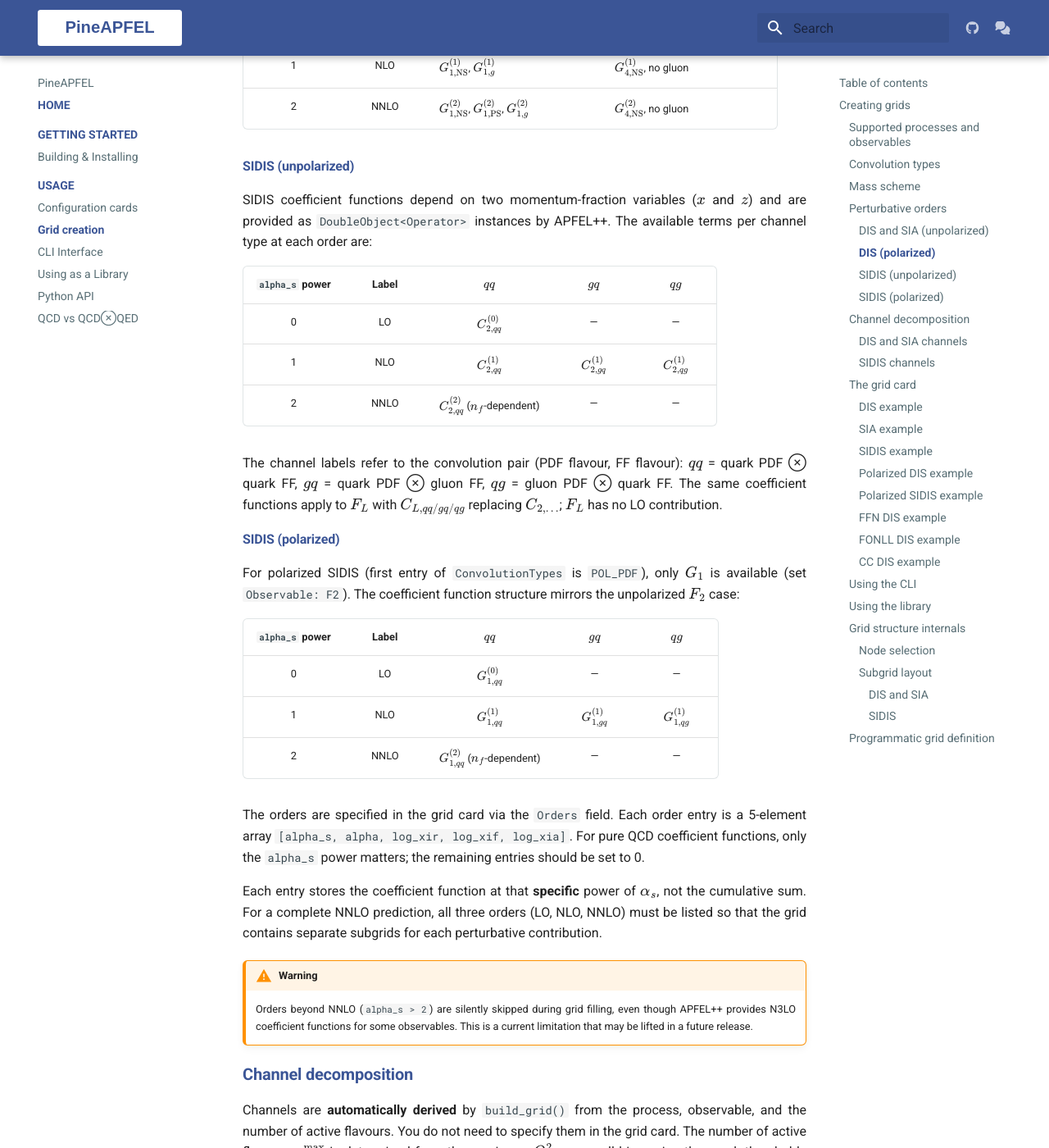
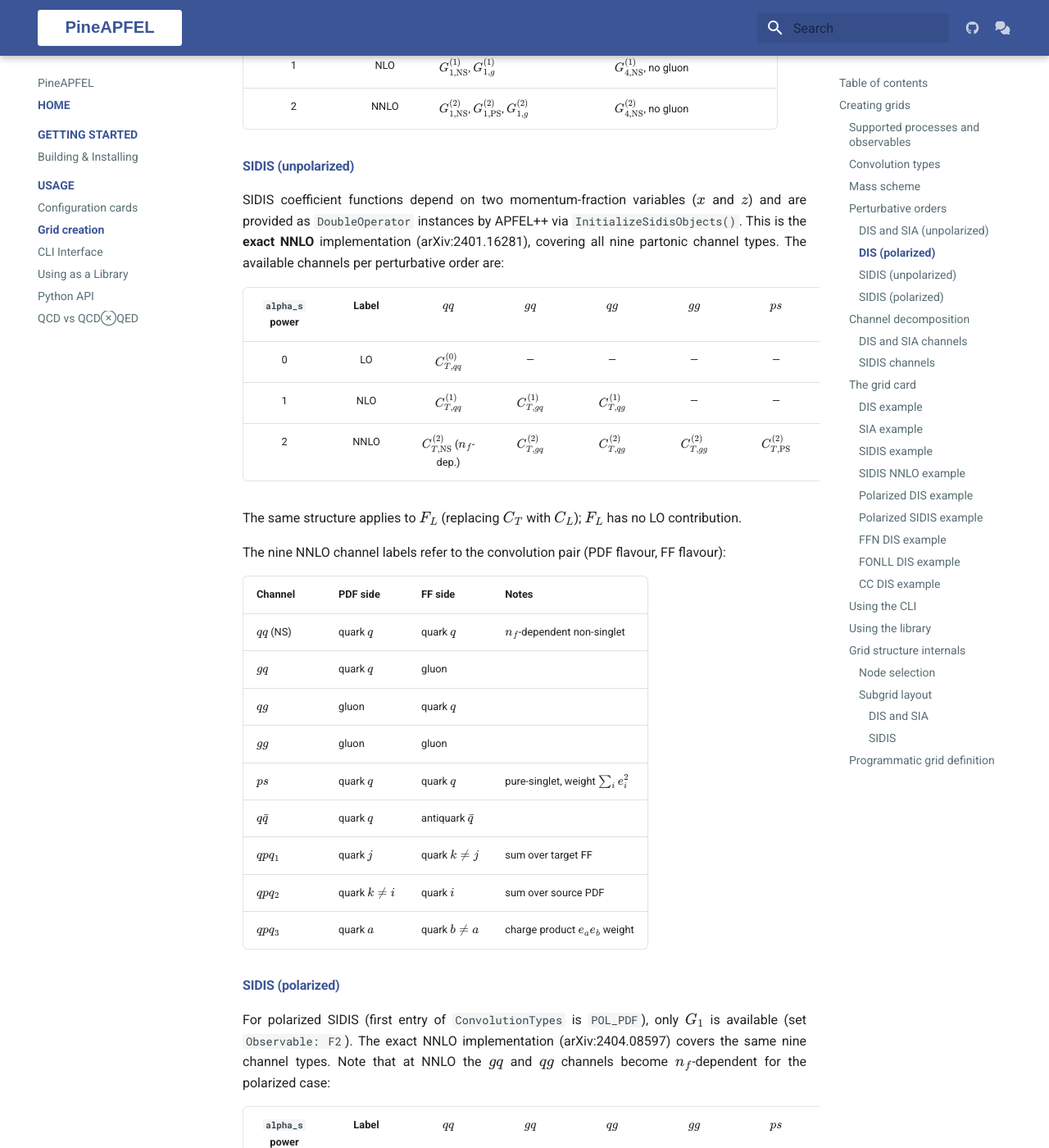
Before and after one commit to QCDLab/PineAPFEL, an MkDocs documentation site: the page built from docs/grid-creation.md, in a window 1280 px wide and 1400 px high, scrolled down 3464 px. Shown: the whole window at 82% size. Built offline with MkDocs 1.6.1 and Material for MkDocs 9.7.7, drawn with Linux system fonts in a browser that asks for light colours; some of the changed text lies outside the part shown.

Commit message:
Updat the documentation about SIDIS

````diff
--- a/docs/grid-creation.md
+++ b/docs/grid-creation.md
@@ -29,12 +29,12 @@ The `build_grid()` function currently supports the following combinations:
 | SIA | \(F_2\) | NC | `InitializeF2NCObjectsZMT` | ZM only |
 | SIA | \(F_L\) | NC | `InitializeFLNCObjectsZMT` | ZM only |
 | SIA | \(F_3\) | NC | `InitializeF3NCObjectsZMT` | ZM only |
-| SIDIS | \(F_2\) | NC | `InitializeSIDIS` | ZM only |
-| SIDIS | \(F_L\) | NC | `InitializeSIDIS` | ZM only |
+| SIDIS | \(F_T\) | NC | `InitializeSidisObjects` | ZM only |
+| SIDIS | \(F_L\) | NC | `InitializeSidisObjects` | ZM only |
 | DIS (polarized) | \(g_1\) | NC | `Initializeg1NCObjectsZM` | ZM only |
 | DIS (polarized) | \(g_L\) | NC | `InitializegLNCObjectsZM` | ZM only |
 | DIS (polarized) | \(g_4\) | NC | `Initializeg4NCObjectsZM` | ZM only |
-| SIDIS (polarized) | \(G_1\) | NC | `InitializeSIDISpol` | ZM only |
+| SIDIS (polarized) | \(G_1\) | NC | `InitializeSidisObjects` | ZM only |
 
 Polarized grids are selected by setting `Polarized: true` in the grid card. The
 `Observable` field retains its unpolarized name (`F2`, `FL`, `F3`) and is interpreted
@@ -113,31 +113,45 @@ are selected instead. The available coefficient functions mirror the unpolarized
 #### SIDIS (unpolarized)
 
 SIDIS coefficient functions depend on two momentum-fraction variables (\(x\) and \(z\)) and are
-provided as `DoubleObject<Operator>` instances by APFEL++. The available terms per channel type
-at each order are:
+provided as `DoubleOperator` instances by APFEL++ via `InitializeSidisObjects()`. This is the
+**exact NNLO** implementation (arXiv:2401.16281), covering all nine partonic channel types.
+The available channels per perturbative order are:
 
-| `alpha_s` power | Label | \(qq\) | \(gq\) | \(qg\) |
-|:-:|:--:|:--:|:--:|:--:|
-| 0 | LO | \(C_{2,qq}^{(0)}\) | — | — |
-| 1 | NLO | \(C_{2,qq}^{(1)}\) | \(C_{2,gq}^{(1)}\) | \(C_{2,qg}^{(1)}\) |
-| 2 | NNLO | \(C_{2,qq}^{(2)}\) (\(n_f\)-dependent) | — | — |
+| `alpha_s` power | Label | \(qq\) | \(gq\) | \(qg\) | \(gg\) | \(ps\) | \(q\bar{q}\) | \(qpq\) |
+|:-:|:--:|:--:|:--:|:--:|:--:|:--:|:--:|:--:|
+| 0 | LO | \(C_{T,qq}^{(0)}\) | — | — | — | — | — | — |
+| 1 | NLO | \(C_{T,qq}^{(1)}\) | \(C_{T,gq}^{(1)}\) | \(C_{T,qg}^{(1)}\) | — | — | — | — |
+| 2 | NNLO | \(C_{T,\mathrm{NS}}^{(2)}\) (\(n_f\)-dep.) | \(C_{T,gq}^{(2)}\) | \(C_{T,qg}^{(2)}\) | \(C_{T,gg}^{(2)}\) | \(C_{T,\mathrm{PS}}^{(2)}\) | \(C_{T,q\bar{q}}^{(2)}\) | \(C_{T,qpq_{1,2,3}}^{(2)}\) |
 
-The channel labels refer to the convolution pair (PDF flavour, FF flavour):
-\(qq\) = quark PDF ⊗ quark FF, \(gq\) = quark PDF ⊗ gluon FF,
-\(qg\) = gluon PDF ⊗ quark FF. The same coefficient functions apply to \(F_L\)
-with \(C_{L,qq/gq/qg}\) replacing \(C_{2,\ldots}\); \(F_L\) has no LO contribution.
+The same structure applies to \(F_L\) (replacing \(C_T\) with \(C_L\)); \(F_L\) has no LO
+contribution.
+
+The nine NNLO channel labels refer to the convolution pair (PDF flavour, FF flavour):
+
+| Channel | PDF side | FF side | Notes |
+|---------|----------|---------|-------|
+| \(qq\) (NS) | quark \(q\) | quark \(q\) | \(n_f\)-dependent non-singlet |
+| \(gq\) | quark \(q\) | gluon | |
+| \(qg\) | gluon | quark \(q\) | |
+| \(gg\) | gluon | gluon | |
+| \(ps\) | quark \(q\) | quark \(q\) | pure-singlet, weight \(\sum_i e_i^2\) |
+| \(q\bar{q}\) | quark \(q\) | antiquark \(\bar{q}\) | |
+| \(qpq_1\) | quark \(j\) | quark \(k \neq j\) | sum over target FF |
+| \(qpq_2\) | quark \(k \neq i\) | quark \(i\) | sum over source PDF |
+| \(qpq_3\) | quark \(a\) | quark \(b \neq a\) | charge product \(e_a e_b\) weight |
 
 #### SIDIS (polarized)
 
 For polarized SIDIS (first entry of `ConvolutionTypes` is `POL_PDF`), only \(G_1\) is
-available (set `Observable: F2`). The coefficient function structure mirrors the unpolarized
-\(F_2\) case:
+available (set `Observable: F2`). The exact NNLO implementation (arXiv:2404.08597) covers
+the same nine channel types. Note that at NNLO the \(gq\) and \(qg\) channels become
+\(n_f\)-dependent for the polarized case:
 
-| `alpha_s` power | Label | \(qq\) | \(gq\) | \(qg\) |
-|:-:|:--:|:--:|:--:|:--:|
-| 0 | LO | \(G_{1,qq}^{(0)}\) | — | — |
-| 1 | NLO | \(G_{1,qq}^{(1)}\) | \(G_{1,gq}^{(1)}\) | \(G_{1,qg}^{(1)}\) |
-| 2 | NNLO | \(G_{1,qq}^{(2)}\) (\(n_f\)-dependent) | — | — |
+| `alpha_s` power | Label | \(qq\) | \(gq\) | \(qg\) | \(gg\) | \(ps\) | \(q\bar{q}\) | \(qpq\) |
+|:-:|:--:|:--:|:--:|:--:|:--:|:--:|:--:|:--:|
+| 0 | LO | \(G_{1,qq}^{(0)}\) | — | — | — | — | — | — |
+| 1 | NLO | \(G_{1,qq}^{(1)}\) | \(G_{1,gq}^{(1)}\) | \(G_{1,qg}^{(1)}\) | — | — | — | — |
+| 2 | NNLO | \(G_{1,\mathrm{NS}}^{(2)}\) (\(n_f\)-dep.) | \(G_{1,gq}^{(2)}\) (\(n_f\)-dep.) | \(G_{1,qg}^{(2)}\) (\(n_f\)-dep.) | \(G_{1,gg}^{(2)}\) | \(G_{1,\mathrm{PS}}^{(2)}\) | \(G_{1,q\bar{q}}^{(2)}\) | \(G_{1,qpq_{1,2,3}}^{(2)}\) |
 
 The orders are specified in the grid card via the `Orders` field. Each order entry is a
 5-element array `[alpha_s, alpha, log_xir, log_xif, log_xia]`. For pure QCD coefficient
@@ -226,8 +240,10 @@ channel weighted by \(e_{q_h}^2\).
 #### SIDIS channels
 
 SIDIS grids carry **two convolutions** (PDF ⊗ FF), so each channel entry specifies a pair of
-PIDs rather than a single one. Three channel types are generated per active quark
-\(q = 1, \ldots, n_{f}^{\mathrm{max}}\):
+PIDs rather than a single one. The complete set of channel types depends on the perturbative
+order requested.
+
+**LO and NLO** (3 types × \(n_f\) quarks):
 
 | Channel type | PIDs | Factors | Description |
 |---|---|:---:|---|
@@ -235,11 +251,29 @@ PIDs rather than a single one. Three channel types are generated per active quar
 | \(gq\) | `[[q, 21], [-q, 21]]` | `[1.0, 1.0]` | Quark PDF ⊗ gluon FF |
 | \(qg\) | `[[21, q], [21, -q]]` | `[1.0, 1.0]` | Gluon PDF ⊗ quark FF |
 
-The channel ordering in the grid is `qq`, `gq`, `qg` for quark 1, then `qq`, `gq`, `qg`
-for quark 2, and so on. With 5 active flavours this gives 15 channels in total.
+**Additional NNLO-only channels** (shared across all quarks):
 
-The electroweak weight \(e_q^2\) is applied per-quark directly to the subgrid values
-during filling; the channel PIDs themselves are charge-neutral in the grid card.
+| Channel type | PIDs | Factors | Description |
+|---|---|:---:|---|
+| \(gg\) | `[[21, 21]]` | `[1.0]` | Gluon PDF ⊗ gluon FF; weight \(\sum_i e_i^2\) |
+| \(ps\) (per quark \(q\)) | `[[q, q], [-q, -q]]` | `[1.0, 1.0]` | Pure-singlet; weight \(\sum_i e_i^2\) |
+| \(q\bar{q}\) (per quark \(q\)) | `[[q, -q], [-q, q]]` | `[1.0, 1.0]` | Quark PDF ⊗ antiquark FF |
+| \(qpq_1\) (per source \(j\)) | `[[j,k],[-j,k],[j,-k],[-j,-k]]` | `[1.0,...]` | Sum over \(k \neq j\); weight \(e_j^2\) |
+| \(qpq_2\) (per target \(i\)) | `[[k,i],[k,-i],[-k,i],[-k,-i]]` | `[1.0,...]` | Sum over \(k \neq i\); weight \(e_i^2\) |
+| \(qpq_3\) (per pair \(a \neq b\)) | `[[a,b],[-a,b],[a,-b],[-a,-b]]` | `[1.,-1.,-1.,1.]` | Weight \(e_a \cdot e_b\) (may be negative) |
+
+Channels are **always auto-derived** from \(n_f^{\mathrm{max}}\) regardless of the orders
+requested — the fill loop simply returns zero for channel–order combinations where no
+coefficient function exists (e.g. \(gg\) at LO or NLO).
+
+The channel ordering in the grid is: `qq`, `gq`, `qg` per quark (1…\(n_f\)), then `gg`,
+`ps` per quark, `qbq` per quark, `qpq1` per quark, `qpq2` per quark, and finally
+`qpq3` for each ordered pair \((a, b)\) with \(a \neq b\).
+With 3 active flavours this gives \(3 \times 3 + 1 + 3 + 3 + 3 + 3 + 6 = 22\) channels in total.
+
+The electroweak weight (\(e_q^2\), \(\sum_i e_i^2\), or \(e_a e_b\)) is applied per-channel
+directly to the subgrid values during filling; the channel PIDs themselves are charge-neutral
+in the grid card.
 
 !!! note
     The `Channels` field in the grid card is still accepted for backward compatibility,
@@ -403,7 +437,7 @@ Normalizations: [1.0, 1.0]
 
 #### SIDIS example
 
-A SIDIS \(F_2\) grid for proton→pion semi-inclusive production up to NLO. Bins are
+A SIDIS \(F_T\) grid for proton→pion semi-inclusive production up to NLO. Bins are
 three-dimensional \((Q^2, x, z)\) and two convolution types are required (PDF and FF):
 
 ```yaml
@@ -426,6 +460,42 @@ Bins:
 
 Normalizations: [1.0, 1.0]
 ```
+
+#### SIDIS NNLO example
+
+Adding NNLO extends the channel set from 3 per quark to 9 types (see
+[SIDIS channels](#sidis-channels)). Simply add the NNLO order entry — channels
+are auto-derived and all 9 NNLO channel types are filled automatically:
+
+```yaml
+Process: SIDIS
+Observable: F2
+Current: NC
+PidBasis: PDG
+HadronPids: [2212, 211]
+ConvolutionTypes: [UNPOL_PDF, UNPOL_FF]
+
+Orders:
+  - [0, 0, 0, 0, 0]   # LO
+  - [1, 0, 0, 0, 0]   # NLO
+  - [2, 0, 0, 0, 0]   # NNLO (exact, arXiv:2401.16281)
+
+Bins:
+  - lower: [10.0, 0.001, 0.2]
+    upper: [100.0, 0.01, 0.4]
+  - lower: [100.0, 0.01, 0.4]
+    upper: [1000.0, 0.1, 0.6]
+
+Normalizations: [1.0, 1.0]
+```
+
+!!! note
+    The NNLO SIDIS coefficient functions are computed exactly from the full 2D
+    `DoubleExpression` classes in APFEL++ via `InitializeSidisObjects()`. This replaces
+    the former approximated NNLO (non-singlet \(qq\) only, based on threshold
+    resummation). The exact implementation covers all nine partonic channels for both
+    the unpolarised \(F_T\)/\(F_L\) (arXiv:2401.16281) and the polarised \(G_1\)
+    (arXiv:2404.08597).
 
 #### Polarized DIS example
 
@@ -676,18 +746,20 @@ row-major order. The same APFEL++ joint grid is used for both the \(x\) (PDF) an
 node_values = [Q^2_0, ..., Q^2_{nq-1}, x_0, ..., x_{nx-1}, z_0, ..., z_{nz-1}]
 ```
 
-For each \(Q^2\) node and each `DoubleObject` term in the coefficient function,
-the \(x\)-distribution is evaluated at the bin's \(x\)-centre and the \(z\)-distribution
-at the bin's \(z\)-centre (both geometric means). The subgrid entry at `[iq, ix, iz]`
-is the outer product of these two distributions, weighted by \(e_q^2\) and the term
-coefficient:
+Each coefficient function is stored as a `DoubleOperator` — a full 2D kernel on the
+\((x, z)\) grid. For each \(Q^2\) node, the 2D operator is evaluated as a column at
+the bin's \((x, z)\) centre (geometric mean of the bin edges) using
+`eval_double_op_column()`, which applies 2D Lagrange interpolation weights. The
+subgrid entry at `[iq, ix, iz]` accumulates the weighted kernel:
 
 ```text
-subgrid[iq, ix, iz] = e_q^2 * sum_terms { c_term * K_x(x[ix]; x_centre) * K_z(z[iz]; z_centre) }
+subgrid[iq, ix, iz] = fill_weight * W(x[ix], z[iz]; x_centre, z_centre)
 ```
 
-where \(K_x\) and \(K_z\) are the APFEL++ distribution kernels in the \(x\) and \(z\)
-directions respectively.
+where `fill_weight` is the per-channel electroweak factor (\(e_q^2\), \(\sum_i e_i^2\),
+or \(e_a e_b\) depending on channel type) and \(W\) is the 2D interpolation kernel
+extracted from the `DoubleOperator`. This approach is used uniformly for all
+perturbative orders (LO, NLO, NNLO).
 
 ### Programmatic grid definition
 
@@ -727,12 +799,20 @@ auto channels = pineapfel::derive_channels(
     5);
 // Returns 6 channels: d+dbar, u+ubar, s+sbar, c+cbar, b+bbar, gluon
 
-// Derive channels for SIDIS F2 with 5 active flavours
+// Derive channels for SIDIS F2 with 5 active flavours (includes all NNLO types)
 auto sidis_channels = pineapfel::derive_channels(
     pineapfel::ProcessType::SIDIS,
     pineapfel::Observable::F2,
     pineapfel::Current::NC,
     pineapfel::CCSign::Plus,
     5);
-// Returns 15 channels: (qq, gq, qg) x 5 quarks
+// Returns 50 channels:
+//   15 LO/NLO  : (qq, gq, qg) x 5 quarks
+//    1 NNLO gg
+//    5 NNLO ps  (one per quark)
+//    5 NNLO qbq (one per quark)
+//    5 NNLO qpq1 (one per source quark)
+//    5 NNLO qpq2 (one per target quark)
+//   20 NNLO qpq3 (one per ordered pair a≠b, 5x4=20)
+// Channels that have no coefficient function at a given order contribute zero.
 ```
````
